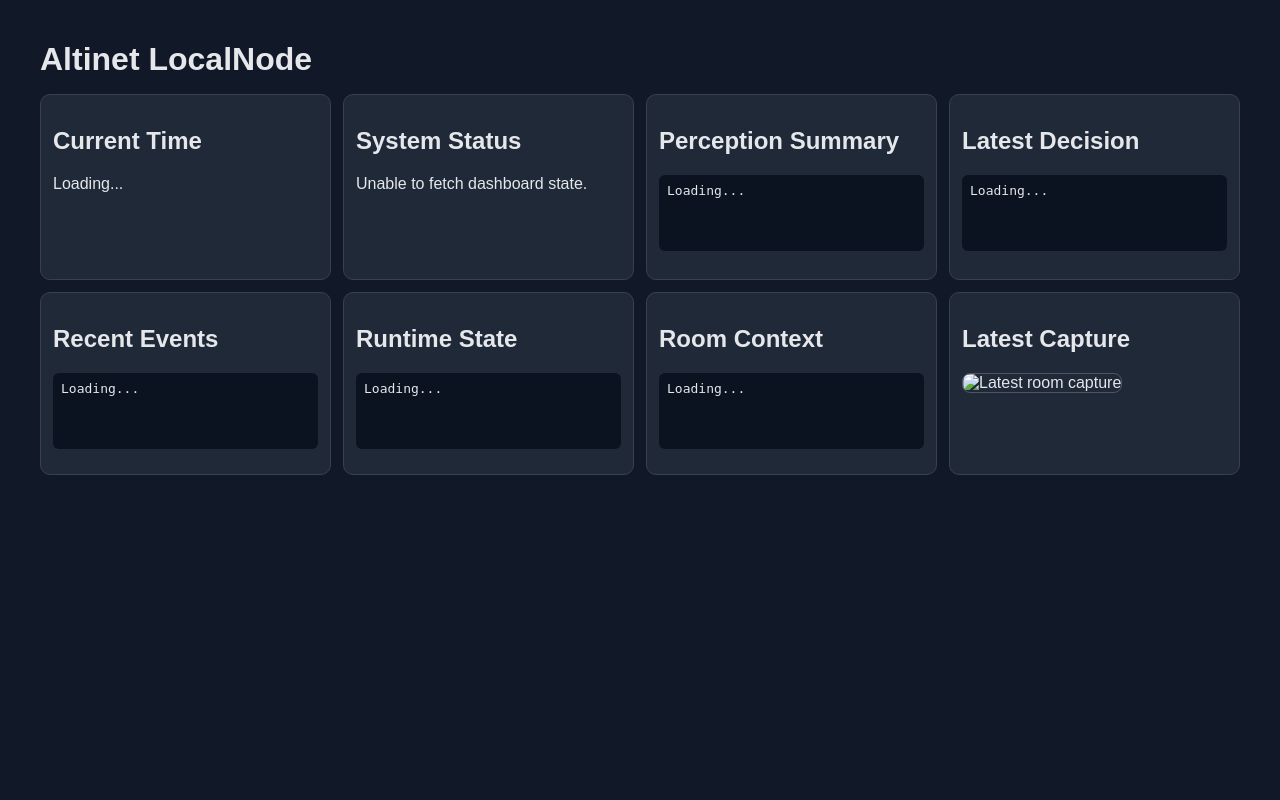
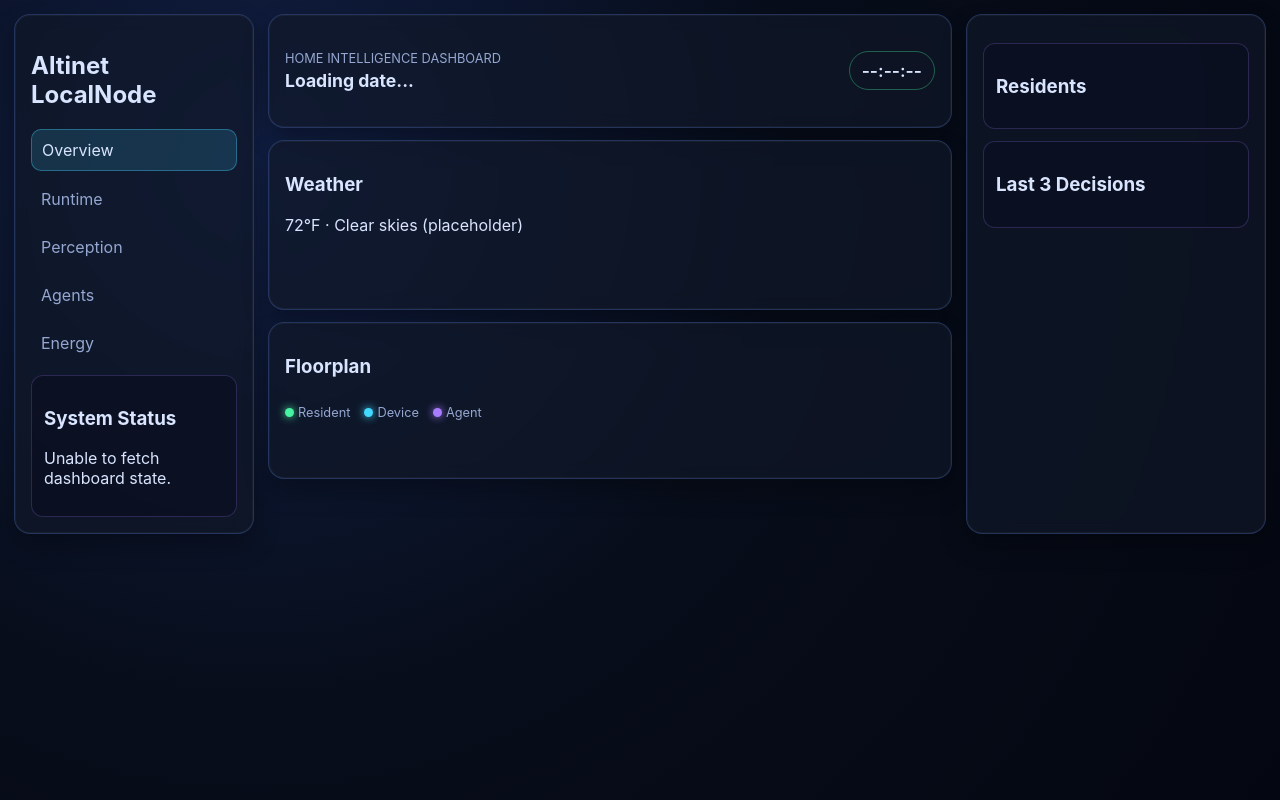
Before and after one commit to malitech1/altinet-localnode, a Python web app: template src/altinet/display/templates/dashboard.html in a window 1280 px wide. Run offline with Jinja, Linux system fonts and the light colour scheme; the template is opened without the code that fills it, so the values that code supplies are empty.

Commit message:
Redesign dashboard with AHLAN-style glassmorphism layout

```diff
--- a/src/altinet/display/static/dashboard.js
+++ b/src/altinet/display/static/dashboard.js
@@ -1,33 +1,86 @@
+const ROOM_NAMES = [
+  'Kitchen', 'Dining Room', 'Living Room', 'Bedroom 1', 'Bathroom', 'Laundry', 'Office', 'Entry'
+];
+
 function asText(value, fallback) {
   if (value === null || value === undefined || value === '') return fallback;
-  if (typeof value === 'string') return value;
-  return JSON.stringify(value, null, 2);
+  return typeof value === 'string' ? value : JSON.stringify(value);
+}
+
+function safeArray(value, fallback = []) {
+  return Array.isArray(value) ? value : fallback;
+}
+
+function extractResidents(data) {
+  return safeArray(data?.room_context?.occupants, ['Elliot', 'Mia']);
+}
+
+function extractDecisions(data) {
+  const events = safeArray(data?.runtime_state?.recent_events);
+  const fromEvents = events.filter((e) => typeof e === 'object' && e !== null && (e.action || e.selected_action));
+  const latest = data?.latest_decision ? [data.latest_decision] : [];
+  return [...latest, ...fromEvents].slice(0, 3);
+}
+
+function roomForEntity(entity, index) {
+  const room = entity?.room || entity?.location || ROOM_NAMES[index % ROOM_NAMES.length];
+  return ROOM_NAMES.includes(room) ? room : ROOM_NAMES[index % ROOM_NAMES.length];
+}
+
+function renderFloorplan(data) {
+  const floorEl = document.getElementById('floorplan-grid');
+  if (!floorEl) return;
+  const residents = extractResidents(data).map((name, i) => ({ name, room: ROOM_NAMES[i % ROOM_NAMES.length] }));
+  const devices = safeArray(data?.runtime_state?.appliances, ['HVAC', 'Oven', 'Washer']).map((name, i) => ({ name: asText(name, 'Device'), room: ROOM_NAMES[(i + 2) % ROOM_NAMES.length] }));
+  const agents = safeArray(data?.runtime_state?.agents, ['Scout Bot', 'Care Agent']).map((name, i) => ({ name: asText(name, 'Agent'), room: ROOM_NAMES[(i + 4) % ROOM_NAMES.length] }));
+
+  const html = ROOM_NAMES.map((room) => {
+    const rs = residents.filter((r) => roomForEntity(r, 0) === room).map((r) => `<span class="marker resident"><i class="dot resident"></i>${r.name}</span>`).join('');
+    const ds = devices.filter((d, i) => roomForEntity(d, i) === room).map((d) => `<span class="marker device"><i class="dot device"></i>${d.name}</span>`).join('');
+    const ags = agents.filter((a, i) => roomForEntity(a, i) === room).map((a) => `<span class="marker agent"><i class="dot agent"></i>${a.name}</span>`).join('');
+    return `<article class="room"><div class="room-title">${room}</div>${rs}${ds}${ags}</article>`;
+  }).join('');
+
+  floorEl.innerHTML = html;
+}
+
+function renderBottomCards(data) {
+  const el = document.getElementById('bottom-cards');
+  if (!el) return;
+  const cards = [
+    ['Agents', safeArray(data?.runtime_state?.agents, ['2 active']).join(', ')],
+    ['Appliances', safeArray(data?.runtime_state?.appliances, ['HVAC nominal']).join(', ')],
+    ['Active Alerts', safeArray(data?.runtime_state?.alerts, ['No active alerts']).join(', ')],
+    ['Energy Usage', asText(data?.runtime_state?.energy_usage, '4.1 kWh · Placeholder')],
+    ['Indoor Climate', asText(data?.runtime_state?.indoor_climate, '21°C · 46% humidity')],
+  ];
+  el.innerHTML = cards.map(([title, value]) => `<article class="stat-card"><h4>${title}</h4><div class="stat-value">${value}</div></article>`).join('');
 }
 
 async function refreshState() {
   try {
     const response = await fetch('/api/state');
     const data = await response.json();
+    const now = data?.current_time ? new Date(data.current_time) : new Date();
 
-    document.getElementById('current-time').textContent = new Date(data.current_time).toLocaleString();
-    document.getElementById('system-status').textContent = asText(data.system_status, 'Status unavailable.');
-    document.getElementById('runtime-state').textContent = asText(data.runtime_state, 'Runtime state not available yet.');
-    document.getElementById('room-context').textContent = asText(data.room_context, 'Room context not available yet.');
-    document.getElementById('recent-events').textContent = asText(data.recent_events, 'No recent events.');
-    document.getElementById('latest-decision').textContent = asText(data.latest_decision, 'No decision has been recorded yet.');
-    document.getElementById('decision-explanation').textContent = asText(data.decision_explanation, '');
-    document.getElementById('perception-summary').textContent = asText(data.perception_summary, 'Perception summary not available yet.');
+    document.getElementById('current-time').textContent = now.toLocaleTimeString();
+    document.getElementById('header-date').textContent = now.toLocaleDateString(undefined, { weekday: 'long', month: 'long', day: 'numeric', year: 'numeric' });
+    document.getElementById('system-status').textContent = asText(data?.system_status, 'waiting_for_runtime');
 
-    const captureImage = document.getElementById('latest-capture');
-    const capturePlaceholder = document.getElementById('capture-placeholder');
-    if (data.capture_available) {
-      captureImage.style.display = 'block';
-      captureImage.src = '/captures/latest.jpg?ts=' + Date.now();
-      capturePlaceholder.textContent = '';
-    } else {
-      captureImage.style.display = 'none';
-      capturePlaceholder.textContent = 'No capture image available yet.';
-    }
+    const residents = extractResidents(data);
+    document.getElementById('residents-list').innerHTML = residents.map((r) => `<li>${r}</li>`).join('') || '<li>No residents available.</li>';
+
+    const decisions = extractDecisions(data);
+    document.getElementById('decisions-list').innerHTML = decisions.map((d) => {
+      const action = asText(d?.action || d?.selected_action, 'no action');
+      const explanation = asText(d?.explanation || d?.rationale, 'No explanation available.');
+      const impact = asText(d?.impact, 'Impact not recorded.');
+      const time = asText(d?.timestamp || d?.time, 'Time unavailable');
+      return `<div class="decision-item"><strong>${action}</strong><br/>${time}<br/>${explanation}<br/><em>${impact}</em></div>`;
+    }).join('') || '<div class="decision-item">No recent decisions.</div>';
+
+    renderFloorplan(data);
+    renderBottomCards(data);
   } catch (_error) {
     document.getElementById('system-status').textContent = 'Unable to fetch dashboard state.';
   }
--- a/src/altinet/display/static/style.css
+++ b/src/altinet/display/static/style.css
@@ -1,8 +1,68 @@
-:root { color-scheme: dark; }
-body { margin: 0; font-family: Arial, sans-serif; background: #111827; color: #e5e7eb; }
-.container { max-width: 1200px; margin: 0 auto; padding: 20px; }
-h1 { margin-bottom: 16px; }
-.grid { display: grid; grid-template-columns: repeat(auto-fit, minmax(280px, 1fr)); gap: 12px; }
-section { background: #1f2937; border: 1px solid #374151; border-radius: 10px; padding: 12px; }
-pre { white-space: pre-wrap; word-break: break-word; background: #0b1220; padding: 8px; border-radius: 6px; min-height: 60px; }
-img { max-width: 100%; border-radius: 8px; border: 1px solid #4b5563; }
+:root {
+  color-scheme: dark;
+  --bg: #070d1a;
+  --panel: rgba(17, 25, 40, 0.68);
+  --border: rgba(109, 149, 255, 0.24);
+  --text: #d9e5ff;
+  --muted: #95a7d1;
+  --cyan: #42d8ff;
+  --green: #48f2a3;
+  --purple: #a97bff;
+}
+* { box-sizing: border-box; }
+body {
+  margin: 0;
+  min-height: 100vh;
+  font-family: Inter, Segoe UI, Arial, sans-serif;
+  color: var(--text);
+  background: radial-gradient(circle at 20% 20%, #111f44 0%, #070d1a 45%, #040711 100%);
+}
+.dashboard-shell { display: grid; grid-template-columns: 240px 1fr 300px; gap: 14px; padding: 14px; }
+.panel {
+  background: var(--panel);
+  border: 1px solid var(--border);
+  border-radius: 16px;
+  backdrop-filter: blur(8px);
+  box-shadow: inset 0 0 0 1px rgba(255,255,255,.04), 0 12px 24px rgba(0,0,0,.28);
+}
+.sidebar-left, .sidebar-right { padding: 16px; }
+.nav-list { list-style: none; margin: 10px 0 0; padding: 0; }
+.nav-list li { padding: 10px; margin-bottom: 8px; border-radius: 10px; color: var(--muted); }
+.nav-list li.active { color: var(--text); background: rgba(66,216,255,0.15); border: 1px solid rgba(66,216,255,0.35); }
+.mini-card, .side-card { background: rgba(10, 16, 34, 0.7); border: 1px solid rgba(169,123,255,0.22); border-radius: 12px; padding: 12px; margin-top: 12px; }
+.main-stage { display: grid; gap: 12px; }
+.top-header { padding: 14px 16px; display:flex; justify-content:space-between; align-items:center; }
+.eyebrow { margin: 0; color: var(--muted); font-size: .8rem; text-transform: uppercase; }
+.top-header h2 { margin: 4px 0 0; font-size: 1.1rem; }
+.time-pill { font-size: 1.1rem; font-weight: 600; padding: 8px 12px; border-radius: 999px; border: 1px solid rgba(72,242,163,.35); }
+.weather-card, .floorplan-panel { padding: 14px 16px; }
+.floorplan-grid { display: grid; grid-template-columns: repeat(4, 1fr); gap: 10px; margin-top: 10px; }
+.room {
+  background: linear-gradient(140deg, rgba(66,216,255,.09), rgba(169,123,255,.05));
+  border: 1px solid rgba(66,216,255,.26);
+  border-radius: 10px;
+  min-height: 95px;
+  padding: 8px;
+}
+.room-title { font-weight: 600; font-size: 0.85rem; margin-bottom: 6px; }
+.marker { display: inline-flex; align-items: center; gap: 5px; padding: 2px 7px; border-radius: 999px; font-size: .72rem; margin: 2px; }
+.marker.resident { background: rgba(72,242,163,.18); }
+.marker.device { background: rgba(66,216,255,.16); }
+.marker.agent { background: rgba(169,123,255,.18); }
+.dot { width: 9px; height: 9px; border-radius: 50%; display: inline-block; box-shadow: 0 0 8px currentColor; margin-right: 4px; }
+.dot.resident { color: var(--green); background: var(--green); }
+.dot.device { color: var(--cyan); background: var(--cyan); }
+.dot.agent { color: var(--purple); background: var(--purple); }
+.legend-row { display:flex; gap:14px; font-size:.8rem; color: var(--muted); margin-top:8px; }
+.bottom-cards { display:grid; grid-template-columns: repeat(5, 1fr); gap: 10px; }
+.stat-card { padding: 10px; border-radius: 12px; background: rgba(10,16,34,.7); border: 1px solid rgba(72,242,163,.2); }
+.stat-card h4 { margin: 0 0 8px; font-size: .84rem; color: var(--muted); }
+.stat-value { font-size: .95rem; }
+#residents-list { margin:0; padding-left:18px; }
+#decisions-list .decision-item { border-top:1px solid rgba(149,167,209,.2); padding-top:8px; margin-top:8px; font-size:.84rem; color: var(--muted); }
+#decisions-list .decision-item:first-child { margin-top:0; border-top:0; padding-top:0; }
+@media (max-width: 1200px) {
+  .dashboard-shell { grid-template-columns: 220px 1fr; }
+  .sidebar-right { grid-column: 1 / -1; }
+  .bottom-cards { grid-template-columns: repeat(2, 1fr); }
+}
--- a/src/altinet/display/templates/dashboard.html
+++ b/src/altinet/display/templates/dashboard.html
@@ -7,18 +7,61 @@
     <link rel="stylesheet" href="/static/style.css" />
   </head>
   <body>
-    <main class="container">
-      <h1>Altinet LocalNode</h1>
-      <div class="grid">
-        <section><h2>Current Time</h2><p id="current-time">Loading...</p></section>
-        <section><h2>System Status</h2><p id="system-status">Loading...</p></section>
-        <section><h2>Perception Summary</h2><pre id="perception-summary">Loading...</pre></section>
-        <section><h2>Latest Decision</h2><pre id="latest-decision">Loading...</pre><p id="decision-explanation"></p></section>
-        <section><h2>Recent Events</h2><pre id="recent-events">Loading...</pre></section>
-        <section><h2>Runtime State</h2><pre id="runtime-state">Loading...</pre></section>
-        <section><h2>Room Context</h2><pre id="room-context">Loading...</pre></section>
-        <section><h2>Latest Capture</h2><img id="latest-capture" alt="Latest room capture" /><p id="capture-placeholder"></p></section>
-      </div>
+    <main class="dashboard-shell">
+      <aside class="panel sidebar-left">
+        <h1>Altinet LocalNode</h1>
+        <nav>
+          <ul class="nav-list">
+            <li class="active">Overview</li>
+            <li>Runtime</li>
+            <li>Perception</li>
+            <li>Agents</li>
+            <li>Energy</li>
+          </ul>
+        </nav>
+        <section class="mini-card">
+          <h3>System Status</h3>
+          <p id="system-status">Loading...</p>
+        </section>
+      </aside>
+
+      <section class="main-stage">
+        <header class="panel top-header">
+          <div>
+            <p class="eyebrow">Home Intelligence Dashboard</p>
+            <h2 id="header-date">Loading date...</h2>
+          </div>
+          <div class="time-pill" id="current-time">--:--:--</div>
+        </header>
+
+        <section class="panel weather-card">
+          <h3>Weather</h3>
+          <p id="weather-placeholder">72°F · Clear skies (placeholder)</p>
+        </section>
+
+        <section class="panel floorplan-panel">
+          <h3>Floorplan</h3>
+          <div class="floorplan-grid" id="floorplan-grid"></div>
+          <div class="legend-row">
+            <span><i class="dot resident"></i>Resident</span>
+            <span><i class="dot device"></i>Device</span>
+            <span><i class="dot agent"></i>Agent</span>
+          </div>
+        </section>
+
+        <section class="bottom-cards" id="bottom-cards"></section>
+      </section>
+
+      <aside class="panel sidebar-right">
+        <section class="side-card">
+          <h3>Residents</h3>
+          <ul id="residents-list"></ul>
+        </section>
+        <section class="side-card">
+          <h3>Last 3 Decisions</h3>
+          <div id="decisions-list"></div>
+        </section>
+      </aside>
     </main>
     <script src="/static/dashboard.js"></script>
   </body>
```
Also changed, not shown: README.md.
